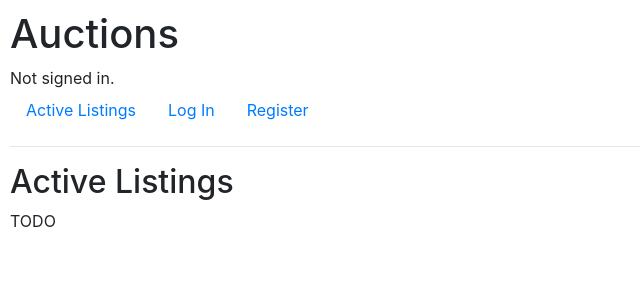
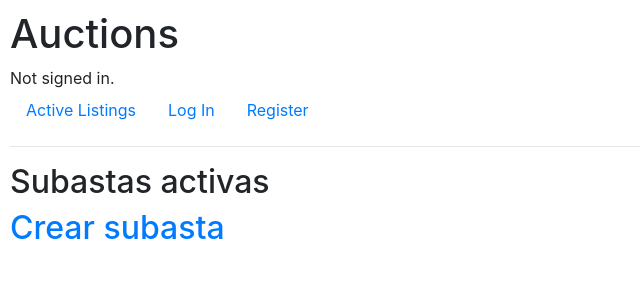
Before and after one commit to 57R47O5/commerce, a Django app: page / in a window 1280 px wide. Shown: the top 300 px of the page, without its empty margins (0-640 px from the left). Run offline with Django 3.2, Linux system fonts and the light colour scheme; parts of the project's set-up code (start-up, migrations or seed data) failed here and were passed over; some libraries are stand-ins or nearby versions.

Commit message:
Podemos crear el form de subasta

```diff
--- a/commerce/auctions/templates/auctions/index.html
+++ b/commerce/auctions/templates/auctions/index.html
@@ -1,7 +1,9 @@
 {% extends "auctions/layout.html" %}
 
 {% block body %}
-    <h2>Active Listings</h2>
+    <h2>Subastas activas</h2>
 
-    TODO
+    <h2>
+        <a href="{% url 'datosubasta' user.id %}">Crear subasta</a>
+    </h2>
 {% endblock %}
--- a/commerce/auctions/urls.py
+++ b/commerce/auctions/urls.py
@@ -1,3 +1,4 @@
+from unicodedata import name
 from django.urls import path
 
 from . import views
@@ -6,5 +7,7 @@ urlpatterns = [
     path("", views.index, name="index"),
     path("login", views.login_view, name="login"),
     path("logout", views.logout_view, name="logout"),
-    path("register", views.register, name="register")
+    path("register", views.register, name="register"),
+    path("<int:user_id>/datosubasta", views.dato_subasta, name="datosubasta"),
+    path("<int>user_id>/crear", views.crear, name="crear")
 ]
--- a/commerce/auctions/views.py
+++ b/commerce/auctions/views.py
@@ -4,8 +4,11 @@ from django.http import HttpResponse, HttpResponseRedirect
 from django.shortcuts import render
 from django.urls import reverse
 
-from .models import User
+from .models import *
+from . import forms
+from django.forms import formset_factory
 
+# Funciones
 
 def index(request):
     return render(request, "auctions/index.html")
@@ -61,3 +64,38 @@ def register(request):
         return HttpResponseRedirect(reverse("index"))
     else:
         return render(request, "auctions/register.html")
+
+# Recibimos los datos que nos envía el form, y el id del usuario, creamos una nueva subasta y nos dirigimos a su página
+def dato_subasta(request, user_id):
+    contexto = {"usuario_id":user_id}
+    if request.method == 'POST':
+        subasta = forms.crear_subasta_form(request.POST)
+        #subasta = forms.SubastaFormset(request.POST)       # Creamos una nueva instancia con los datos del form
+        tabla_subasta = Subasta.objects.create()
+        if subasta.is_valid():                          # Validamos los datos del form
+            tabla_subasta = subasta.cleaned_data
+            datos_subasta = subasta.save()               # Creamos un nuevo objeto Subasta con los datos del form
+            datos_subasta.save()
+            contexto.update(tabla_subasta)
+            return render(request, "auctions/subasta.html", contexto)
+        else:
+            return render(request, "auctions/error.html")
+    else:
+        #subastan = Subasta.objects.create()                 # Creamos una instancia del objeto Subasta
+        #subastan.creador_subasta = User.objects.get(pk=user_id)     # Se guarda al usuario logeado como creador de la subasta
+        #subastan.save()                                     # Guardamos la instancia
+        #SubastaFormset = formset_factory(forms.SubastaForm, fields=('nombre_producto', 'categoria_producto', 'imagen_producto', 'descripcion_producto', 'precio_inicial'))
+        subasta = forms.crear_subasta_form()
+        contexto.update({"subasta":subasta})
+        return render(request, "auctions/subasta.html", contexto)
+
+
+def crear(request, user_id):
+    if request.method == 'POST':
+        subasta = forms.crear_subasta_form
+        if subasta.is_valid():
+            datos_subasta = subasta.cleaned_data
+            context = datos_subasta
+            return render(request, "auctions/subasta.html", context)
+    else:
+        return render(request, "auctions/error.html", context)
```
Also changed, not shown: commerce/auctions/forms.py (added, +25 -0 lines), commerce/auctions/models.py (+18 -9 lines), commerce/auctions/templates/auctions/crear.html (added, +12 -0 lines), commerce/auctions/templates/auctions/error.html (added, +10 -0 lines), commerce/auctions/templates/auctions/subasta.html (added, +23 -0 lines), commerce/db.sqlite3.
